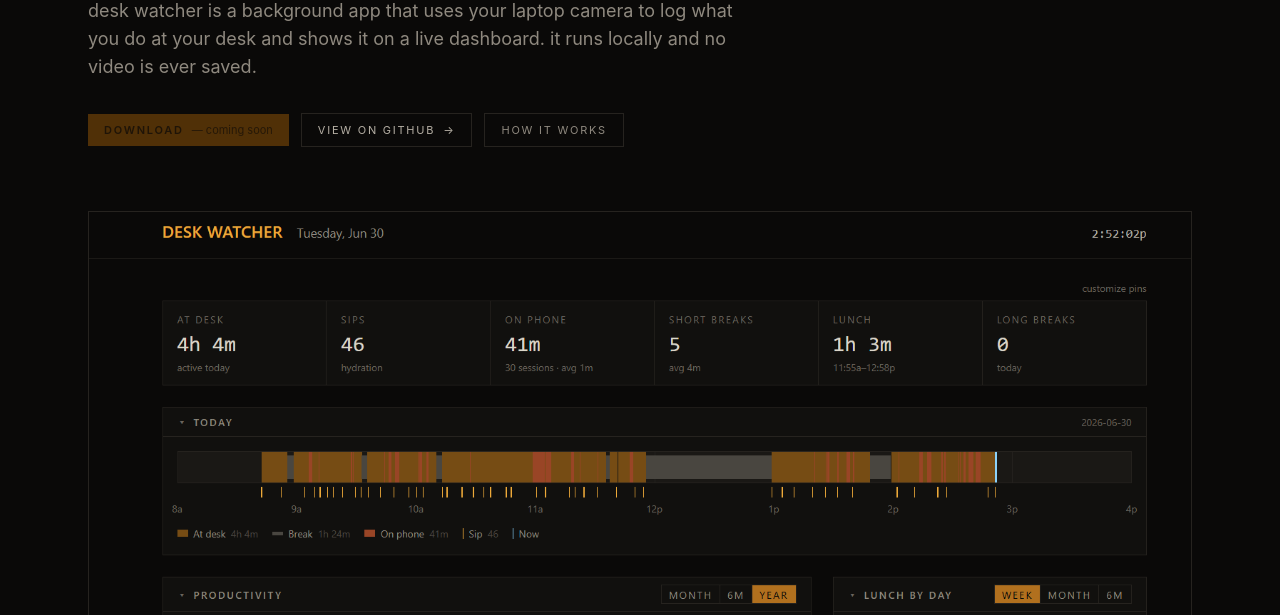
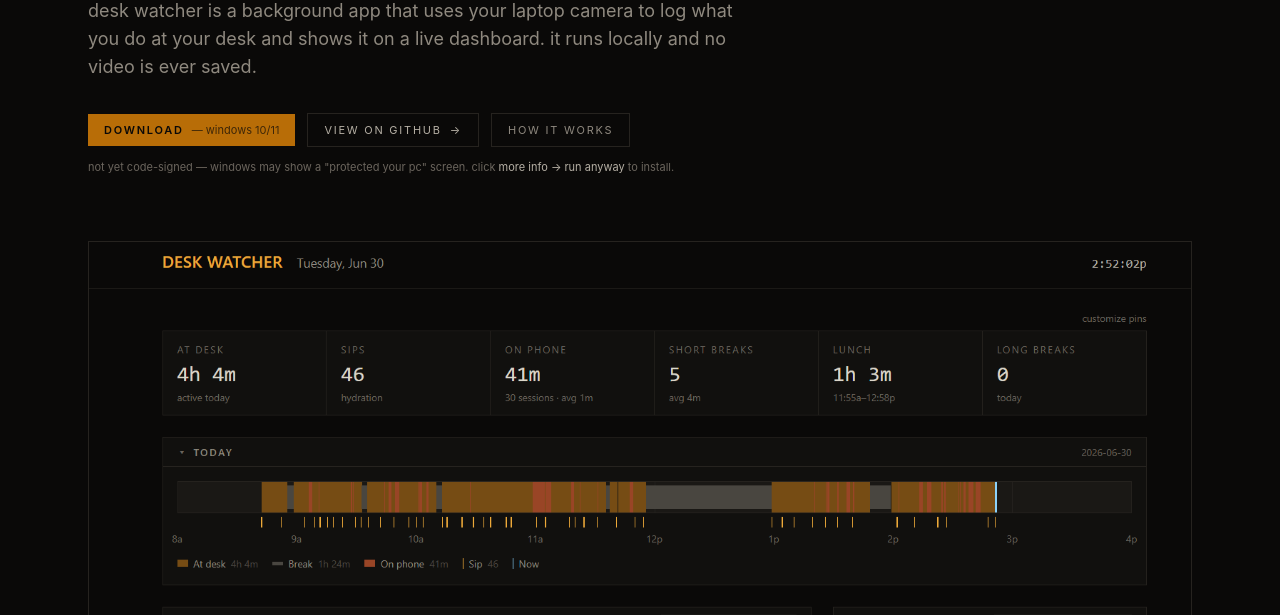
Before and after one commit to nishanthjadav/Desk-Watcher, an Astro site in the folder site/: page / in a window 1280 px wide. Shown: the part 185-800 px from the top of the page. Built offline with nearby package versions, Linux system fonts and the light colour scheme; Astro itself is replaced by a stand-in of ours.

Commit message:
added download link

```diff
--- a/site/src/pages/index.astro
+++ b/site/src/pages/index.astro
@@ -4,6 +4,11 @@
 
 // Hard-coded once; grep-and-replace if the repo ever moves.
 const GH = "https://github.com/nishanthjadav/desk-watcher";
+
+// Direct link to the latest Windows installer (GitHub Releases asset).
+// Bump the version tag here when a new release ships.
+const DOWNLOAD_URL =
+  "https://github.com/nishanthjadav/Desk-Watcher/releases/download/v0.1.0/Desk%20Watcher_0.1.0_x64_en-US.msi";
 
 // Real PNG dimensions, so the browser reserves the right space and the
 // page doesn't shift when the images load. Read from the source files
@@ -27,17 +32,14 @@
     </p>
 
     <div class="mt-8 flex flex-wrap items-center gap-3">
-      {/* Primary CTA. Disabled until the win+mac installers ship — flip to */}
-      {/* an <a href=...> with the release URL when the builds are ready.  */}
-      <button
-        type="button"
-        disabled
-        aria-disabled="true"
-        title="Installer coming soon"
-        class="bg-amber-600/40 text-ink-950/70 px-4 py-2 text-2xs uppercase tracking-[0.16em] font-semibold inline-flex items-center gap-2 cursor-not-allowed"
+      {/* Primary CTA — links straight to the latest Windows MSI on GitHub */}
+      {/* Releases. Update DOWNLOAD_URL above when a new version ships.     */}
+      <a
+        href={DOWNLOAD_URL}
+        class="bg-amber-600 text-ink-950 hover:bg-amber-500 transition-colors px-4 py-2 text-2xs uppercase tracking-[0.16em] font-semibold inline-flex items-center gap-2"
       >
-        download <span class="text-ink-950/60 normal-case tracking-normal font-normal">— coming soon</span>
-      </button>
+        download <span class="text-ink-950/70 normal-case tracking-normal font-normal">— windows 10/11</span>
+      </a>
       <a
         href={GH}
         rel="noopener"
@@ -52,6 +54,13 @@
         how it works
       </a>
     </div>
+
+    {/* Unsigned-installer heads-up so the SmartScreen prompt doesn't surprise
+        users and read as "this is malware". */}
+    <p class="mt-3 text-2xs text-ink-400 lowercase max-w-2xl leading-relaxed">
+      not yet code-signed — windows may show a "protected your pc" screen.
+      click <span class="text-ink-200">more info → run anyway</span> to install.
+    </p>
 
     <div class="mt-12 sm:mt-16">
       <img
@@ -189,15 +198,12 @@
         dashboard. takes about three minutes if your toolchain's awake.
       </p>
       <div class="flex flex-wrap items-center gap-3">
-        <button
-          type="button"
-          disabled
-          aria-disabled="true"
-          title="Installer coming soon"
-          class="bg-amber-600/40 text-ink-950/70 px-4 py-2 text-2xs uppercase tracking-[0.16em] font-semibold inline-flex items-center gap-2 cursor-not-allowed"
+        <a
+          href={DOWNLOAD_URL}
+          class="bg-amber-600 text-ink-950 hover:bg-amber-500 transition-colors px-4 py-2 text-2xs uppercase tracking-[0.16em] font-semibold inline-flex items-center gap-2"
         >
-          download <span class="text-ink-950/60 normal-case tracking-normal font-normal">— coming soon</span>
-        </button>
+          download <span class="text-ink-950/70 normal-case tracking-normal font-normal">— windows 10/11</span>
+        </a>
         <a
           href={GH}
           rel="noopener"
```
